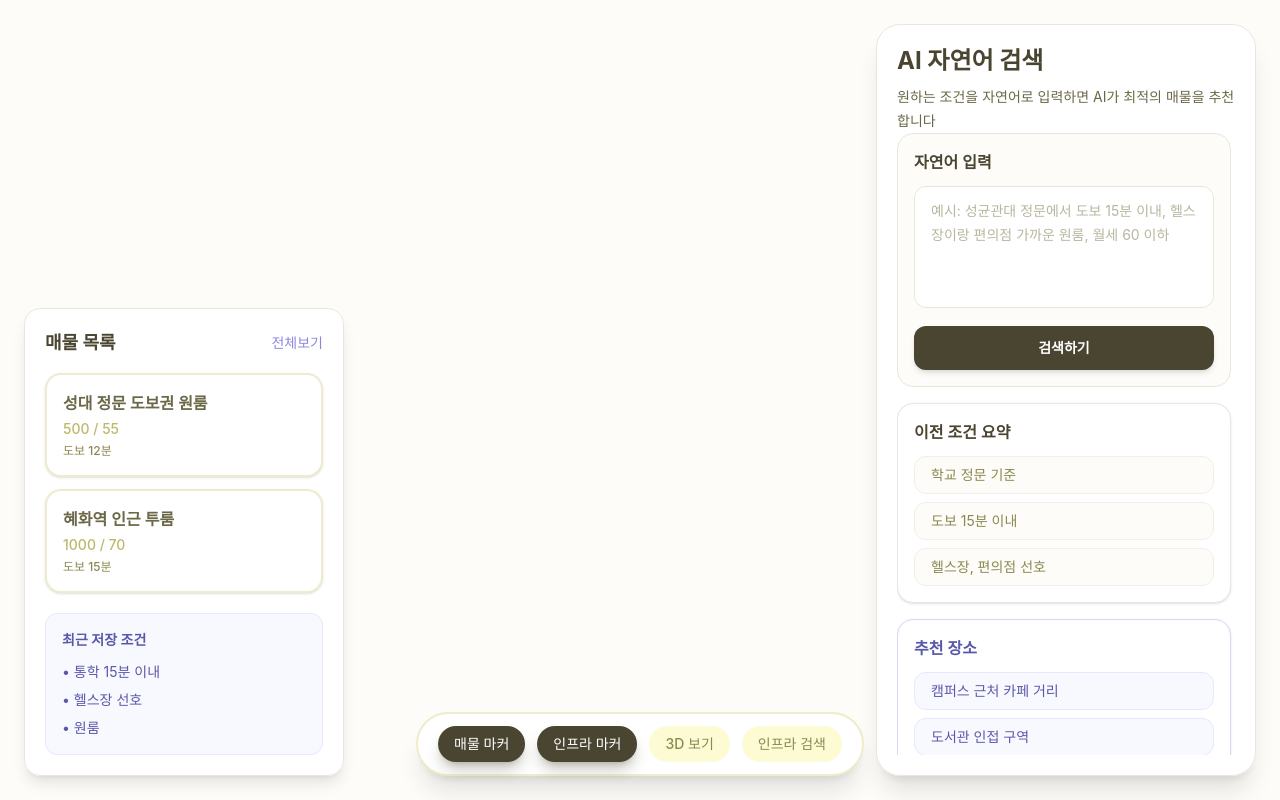
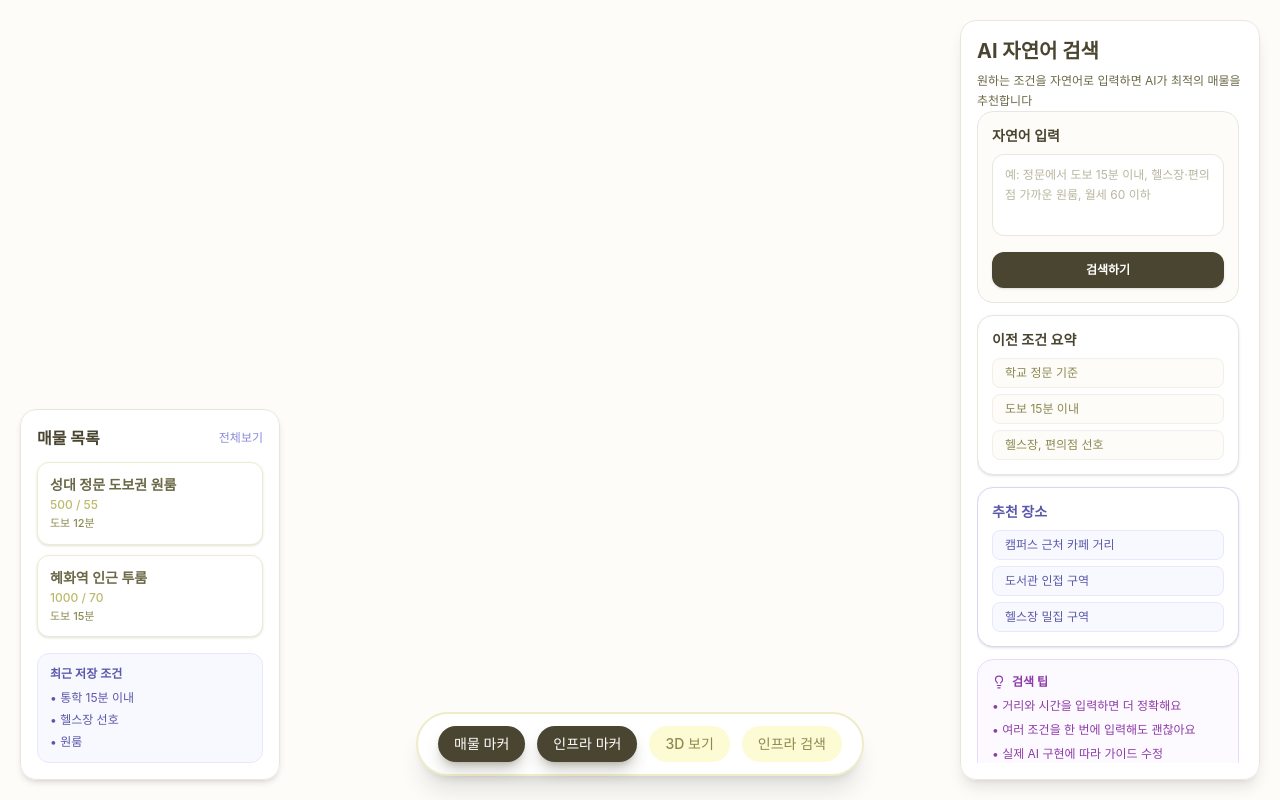
Before and after one commit to skku-2026-capstone-team-2/rooming-frontend, a React (Vite) app in the folder rooming/: page /map in a window 1280 px wide. Built offline with nearby package versions, Linux system fonts and the light colour scheme; a web font is replaced by a local one.

Commit message:
design: main map 위 플로팅 요소들 크기 수정

```diff
--- a/rooming/src/app/components/AIPanel.tsx
+++ b/rooming/src/app/components/AIPanel.tsx
@@ -7,67 +7,67 @@ export default function AIPanel() {
   const [query, setQuery] = useState("");
 
   return (
-    <aside className="absolute bottom-6 right-6 top-6 z-20 flex w-[380px] flex-col rounded-3xl border border-[#E8E6DD] bg-white/95 px-5 py-5 shadow-xl backdrop-blur-sm">
+    <aside className="absolute bottom-5 right-5 top-5 z-20 flex w-[300px] flex-col rounded-2xl border border-[#E8E6DD] bg-white/95 px-4 py-4 shadow-lg backdrop-blur-sm">
       <div className="shrink-0">
-        <h2 className="text-2xl font-bold text-[#4A4530]">AI 자연어 검색</h2>
-        <p className="mt-2 text-sm leading-6 text-[#6B6847]">
+        <h2 className="text-xl font-bold text-[#4A4530]">AI 자연어 검색</h2>
+        <p className="mt-1.5 text-xs leading-5 text-[#6B6847]">
           원하는 조건을 자연어로 입력하면 AI가 최적의 매물을 추천합니다
         </p>
       </div>
 
-      <div className="mt-auto min-h-0 space-y-4 overflow-y-auto pr-1">
-        <div className="rounded-2xl border border-[#E8E6DD] bg-[#FDFCF8] p-4">
-          <div className="mb-3 text-base font-semibold text-[#4A4530]">
+      <div className="mt-auto min-h-0 space-y-3 overflow-y-auto pr-1">
+        <div className="rounded-2xl border border-[#E8E6DD] bg-[#FDFCF8] p-3.5">
+          <div className="mb-2 text-sm font-semibold text-[#4A4530]">
             자연어 입력
           </div>
 
           <textarea
             value={query}
             onChange={(e) => setQuery(e.target.value)}
-            placeholder="예시: 성균관대 정문에서 도보 15분 이내, 헬스장이랑 편의점 가까운 원룸, 월세 60 이하"
-            className="w-full resize-none rounded-xl border border-[#E8E6DD] bg-white px-4 py-3 text-sm leading-6 text-[#6B6847] placeholder-[#B8B69F] focus:border-[#BDB96A] focus:outline-none focus:ring-2 focus:ring-[#BDB96A]/10"
-            rows={4}
+            placeholder="예: 정문에서 도보 15분 이내, 헬스장·편의점 가까운 원룸, 월세 60 이하"
+            className="w-full resize-none rounded-xl border border-[#E8E6DD] bg-white px-3 py-2.5 text-xs leading-5 text-[#6B6847] placeholder-[#B8B69F] focus:border-[#BDB96A] focus:outline-none focus:ring-2 focus:ring-[#BDB96A]/10"
+            rows={3}
           />
 
           <button
             onClick={() => navigate("/results")}
-            className="mt-3 w-full rounded-xl bg-[#4A4530] px-4 py-3 text-sm font-semibold text-white shadow-md transition-all hover:bg-[#3A3520] hover:shadow-lg"
+            className="mt-2.5 w-full rounded-xl bg-[#4A4530] px-3 py-2.5 text-xs font-semibold text-white shadow-sm transition-all hover:bg-[#3A3520] hover:shadow-md"
           >
             검색하기
           </button>
         </div>
 
-        <div className="rounded-2xl border border-[#E8E6DD] bg-white p-4 shadow-sm">
-          <div className="mb-3 text-base font-semibold text-[#4A4530]">
+        <div className="rounded-2xl border border-[#E8E6DD] bg-white p-3.5 shadow-sm">
+          <div className="mb-2 text-sm font-semibold text-[#4A4530]">
             이전 조건 요약
           </div>
-          <div className="space-y-2">
+          <div className="space-y-1.5">
             <ConditionItem text="학교 정문 기준" color="tan" />
             <ConditionItem text="도보 15분 이내" color="tan" />
             <ConditionItem text="헬스장, 편의점 선호" color="tan" />
           </div>
         </div>
 
-        <div className="rounded-2xl border border-[#D8D7F5] bg-white p-4 shadow-sm">
-          <div className="mb-3 text-base font-semibold text-[#5A58AA]">
+        <div className="rounded-2xl border border-[#D8D7F5] bg-white p-3.5 shadow-sm">
+          <div className="mb-2 text-sm font-semibold text-[#5A58AA]">
             추천 장소
           </div>
-          <div className="space-y-2">
+          <div className="space-y-1.5">
             <ConditionItem text="캠퍼스 근처 카페 거리" color="lavender" />
             <ConditionItem text="도서관 인접 구역" color="lavender" />
             <ConditionItem text="헬스장 밀집 구역" color="lavender" />
           </div>
         </div>
 
-        <div className="rounded-2xl border border-[#E8DBFF] bg-[#FCFAFF] p-4">
-          <div className="mb-2 flex items-center gap-2 text-sm font-semibold text-[#8E3BA8]">
-            <Lightbulb className="h-4 w-4" />
+        <div className="rounded-2xl border border-[#E8DBFF] bg-[#FCFAFF] p-3.5">
+          <div className="mb-1.5 flex items-center gap-1.5 text-xs font-semibold text-[#8E3BA8]">
+            <Lightbulb className="h-3.5 w-3.5" />
             검색 팁
           </div>
-          <ul className="space-y-1 text-sm leading-5 text-[#8E3BA8]">
-            <li>• 구체적인 거리와 시간을 입력하면 더 정확해요</li>
+          <ul className="space-y-1 text-xs leading-5 text-[#8E3BA8]">
+            <li>• 거리와 시간을 입력하면 더 정확해요</li>
             <li>• 여러 조건을 한 번에 입력해도 괜찮아요</li>
-            <li>• ~~~ 실제 AI 구현에 따라 가이드 수정 ~~~</li>
+            <li>• 실제 AI 구현에 따라 가이드 수정</li>
           </ul>
         </div>
       </div>
@@ -89,7 +89,7 @@ function ConditionItem({
 
   return (
     <div
-      className={`rounded-xl border px-4 py-2 text-sm ${colorClasses[color]}`}
+      className={`rounded-lg border px-3 py-1.5 text-xs ${colorClasses[color]}`}
     >
       {text}
     </div>
--- a/rooming/src/app/components/PropertyListPanel.tsx
+++ b/rooming/src/app/components/PropertyListPanel.tsx
@@ -4,27 +4,35 @@ export default function PropertyListPanel() {
   const navigate = useNavigate();
 
   return (
-    <div className="absolute bottom-6 left-6 z-10 w-[320px] rounded-2xl border border-[#E8E6DD] bg-white/95 p-5 shadow-lg backdrop-blur-sm">
-      <div className="mb-4 flex items-center justify-between">
-        <h3 className="text-lg font-bold text-[#4A4530]">매물 목록</h3>
+    <div className="absolute bottom-5 left-5 z-10 w-[260px] rounded-2xl border border-[#E8E6DD] bg-white/95 p-4 shadow-md backdrop-blur-sm">
+      <div className="mb-3 flex items-center justify-between">
+        <h3 className="text-base font-bold text-[#4A4530]">매물 목록</h3>
         <button
           onClick={() => navigate("/results")}
-          className="text-sm font-medium text-[#8B89DD] hover:text-[#6B67BB]"
+          className="text-xs font-medium text-[#8B89DD] hover:text-[#6B67BB]"
         >
           전체보기
         </button>
       </div>
 
-      <div className="space-y-3">
-        <PropertyCard title="성대 정문 도보권 원룸" price="500 / 55" distance="도보 12분" />
-        <PropertyCard title="혜화역 인근 투룸" price="1000 / 70" distance="도보 15분" />
+      <div className="space-y-2.5">
+        <PropertyCard
+          title="성대 정문 도보권 원룸"
+          price="500 / 55"
+          distance="도보 12분"
+        />
+        <PropertyCard
+          title="혜화역 인근 투룸"
+          price="1000 / 70"
+          distance="도보 15분"
+        />
       </div>
 
-      <div className="mt-5 rounded-xl border border-[#E8E7FF] bg-[#F8F8FF] p-4">
-        <div className="mb-3 text-sm font-semibold text-[#5A58AA]">
+      <div className="mt-4 rounded-xl border border-[#E8E7FF] bg-[#F8F8FF] p-3">
+        <div className="mb-2 text-xs font-semibold text-[#5A58AA]">
           최근 저장 조건
         </div>
-        <div className="space-y-2 text-sm text-[#5A58AA]">
+        <div className="space-y-1.5 text-xs text-[#5A58AA]">
           <div>• 통학 15분 이내</div>
           <div>• 헬스장 선호</div>
           <div>• 원룸</div>
@@ -44,10 +52,10 @@ function PropertyCard({
   distance: string;
 }) {
   return (
-    <button className="w-full rounded-2xl border-2 border-[#EEECCA] bg-white p-4 text-left shadow-sm transition hover:border-[#C1BFFF] hover:bg-[#F5F5FF]">
-      <div className="font-semibold text-[#6B6847]">{title}</div>
-      <div className="mt-1 text-sm font-medium text-[#BDB96A]">{price}</div>
-      <div className="mt-1 text-xs text-[#8B8850]">{distance}</div>
+    <button className="w-full rounded-xl border border-[#EEECCA] bg-white p-3 text-left shadow-sm transition hover:border-[#C1BFFF] hover:bg-[#F5F5FF]">
+      <div className="text-sm font-semibold text-[#6B6847]">{title}</div>
+      <div className="mt-0.5 text-xs font-medium text-[#BDB96A]">{price}</div>
+      <div className="mt-0.5 text-[11px] text-[#8B8850]">{distance}</div>
     </button>
   );
 }
```
